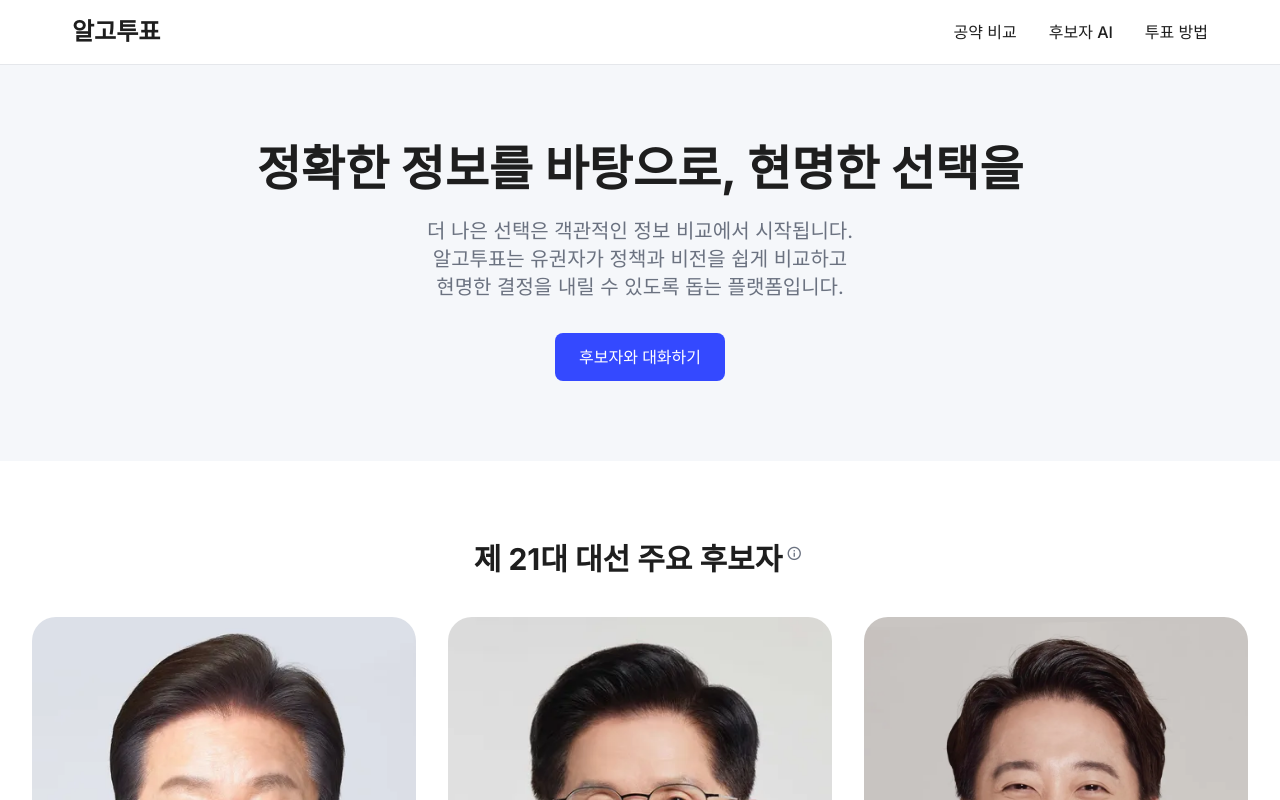
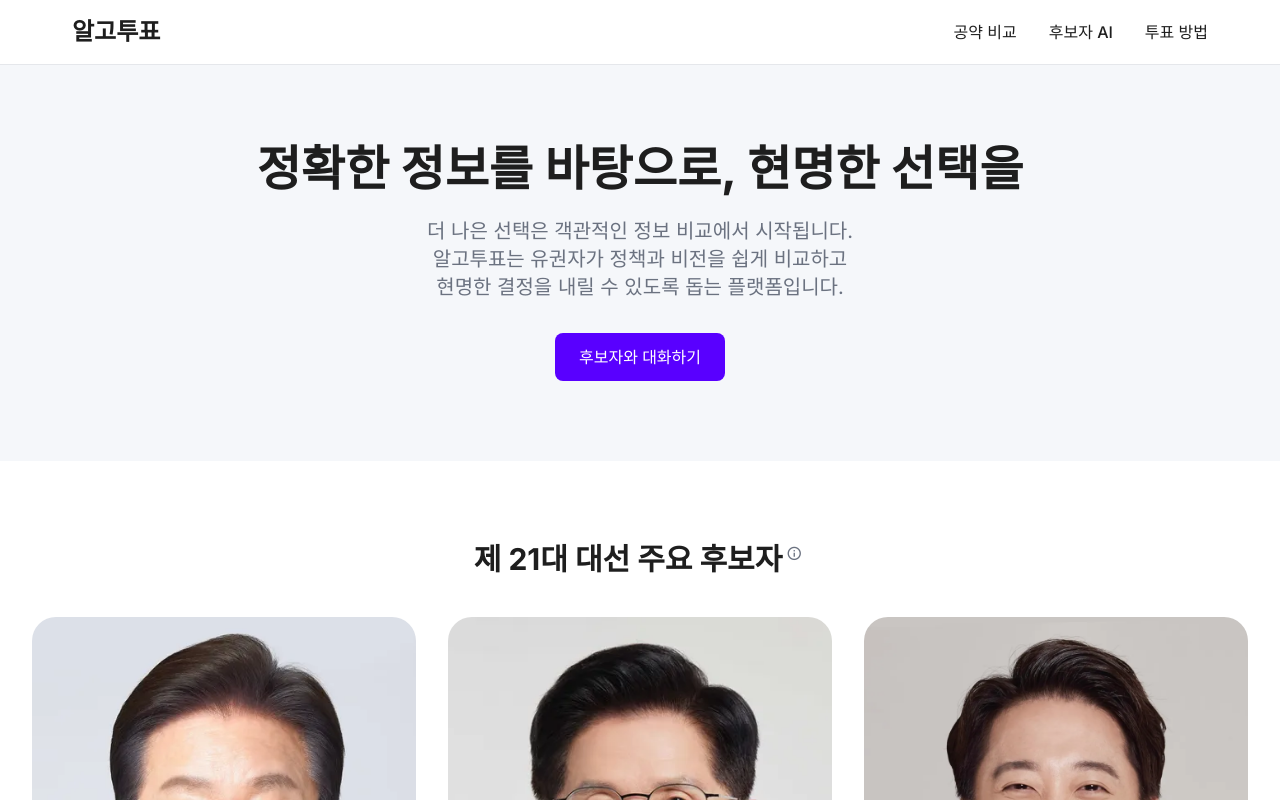
Before and after one commit to Kwon-Jisu/AlgoVote_Web, a Next.js app: page / in a window 1280 px wide. Shown: the top 800 px of the page. Built offline with nearby package versions, Linux system fonts and the light colour scheme; a web font is replaced by a local one.

Commit message:
style: primary color 변경

```diff
--- a/tailwind.config.js
+++ b/tailwind.config.js
@@ -12,7 +12,7 @@ module.exports = {
   theme: {
     extend: {
       colors: {
-        primary: "#3449FF", // 메인 컬러
+        primary: "#5900FF", // 메인 컬러
         background: "#F5F7FA", // 배경 컬러
         "text-primary": "#1E1E1E", // 기본 텍스트
         "text-secondary": "#6B7280", // 보조 텍스트
```
